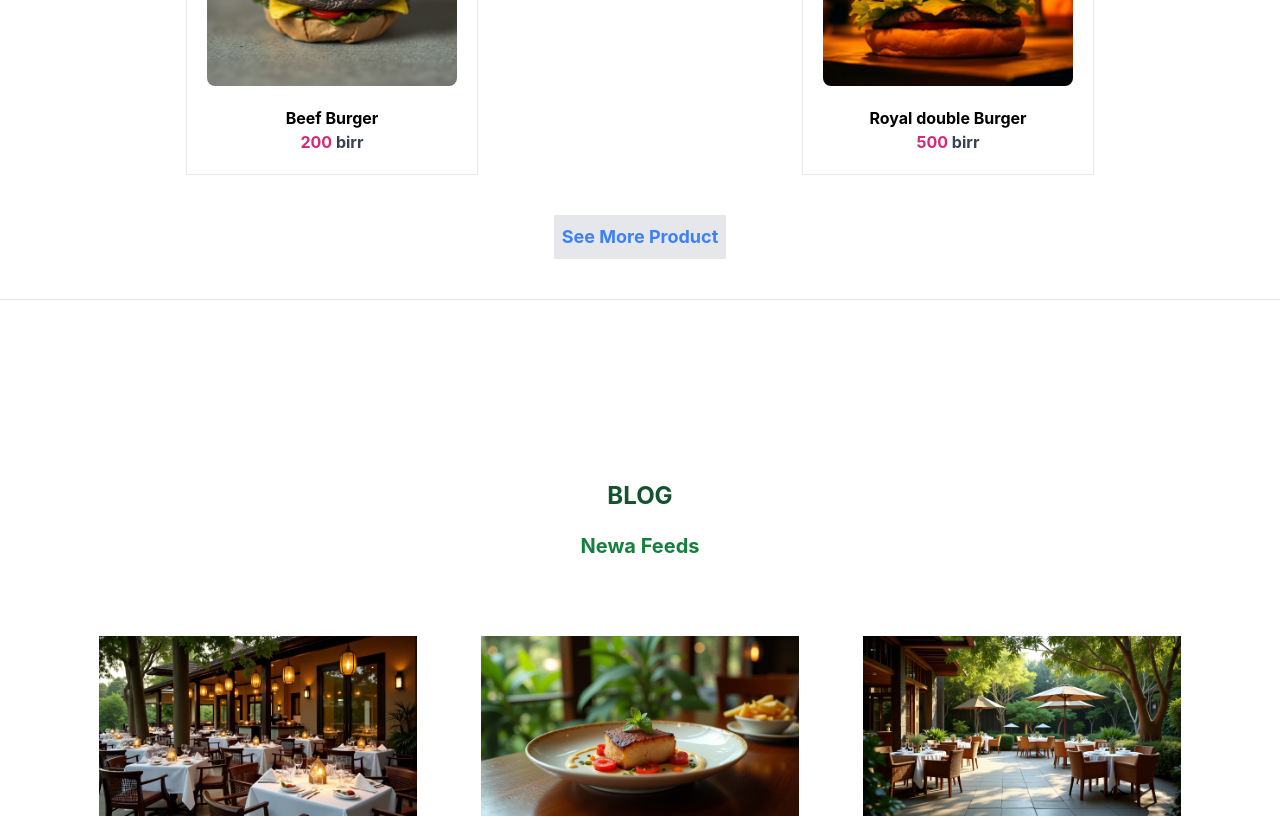
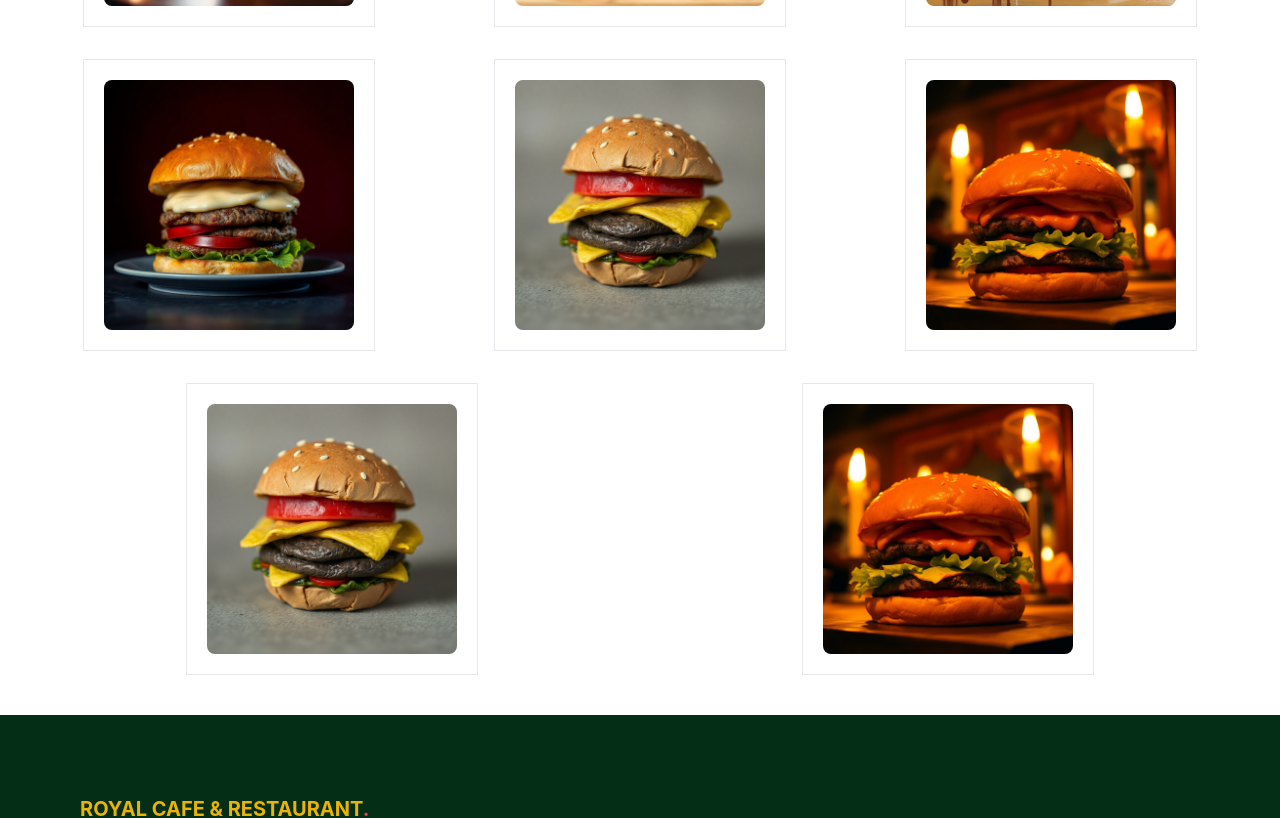
Before and after one commit to segni-k/restaurant-project, a React (Create React App) app: page / in a window 1280 px wide. Shown: the part 2389-3207 px from the top of the page. Built offline with nearby package versions, Linux system fonts and the light colour scheme.

Commit message:
Edit app.js components

```diff
--- a/src/App.js
+++ b/src/App.js
@@ -13,8 +13,7 @@ function App() {
 
       <Hero />
       <About />
-      <Product />
-      <Service />
+
       <Blog />
       <Gallery />
       <Footer />
```
